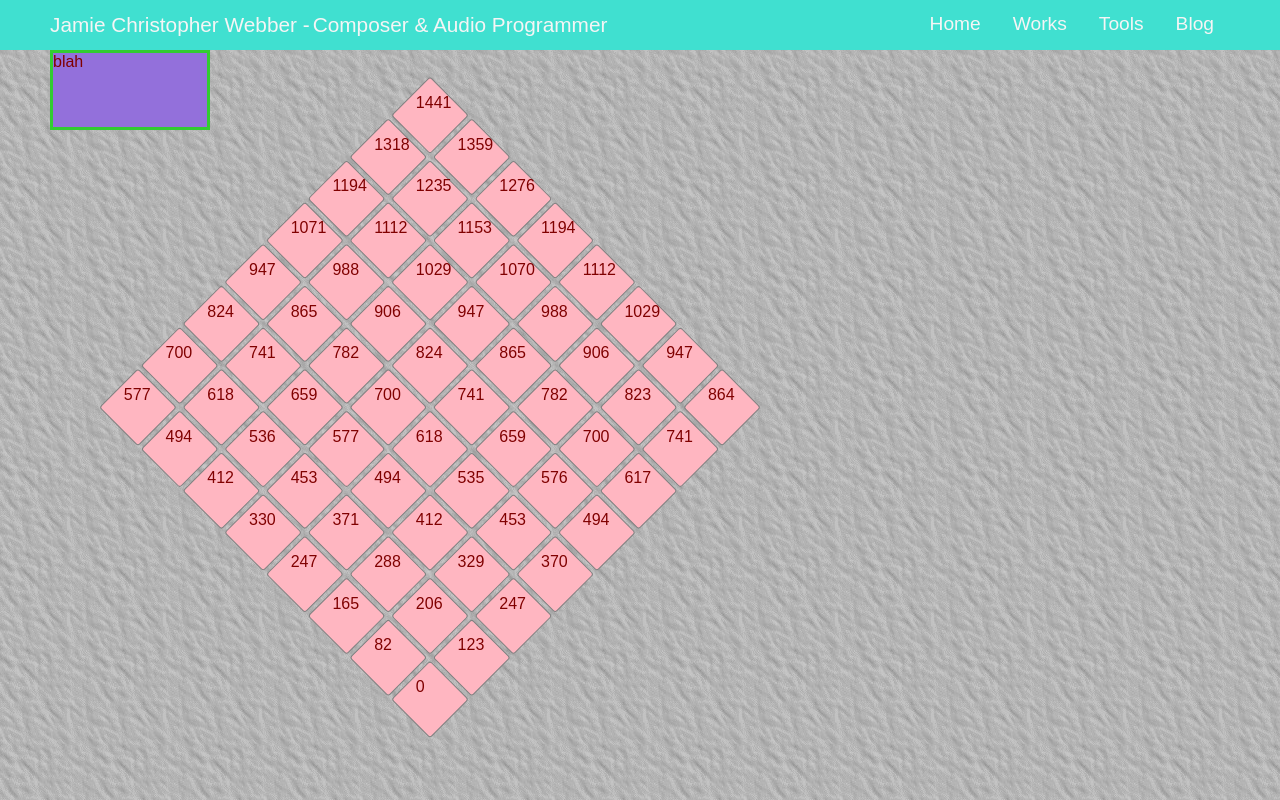
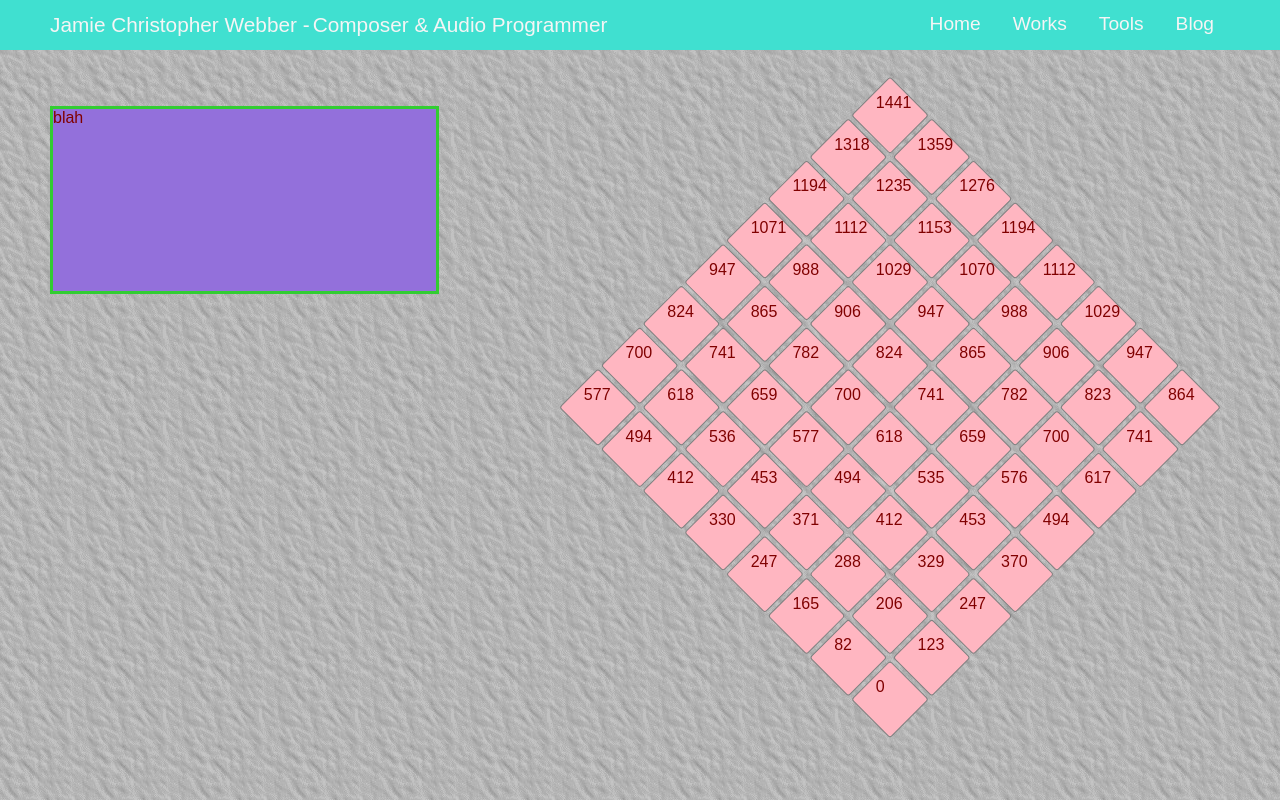
Before and after one commit to jamiecwebber/jcw-website-v2, a React (Create React App) app: page /tools/CTC in a window 1280 px wide. Built offline with nearby package versions, Linux system fonts and the light colour scheme.

Commit message:
set up resizing controller box

```diff
--- a/src/pages/Tools/CTC/CombinationToneMap.elements.js
+++ b/src/pages/Tools/CTC/CombinationToneMap.elements.js
@@ -5,6 +5,7 @@ import greybackground from '../../../images/greybackground.jpg'
 export const CTContainer = styled(Container)`
     display: flex;
     flex-direction: row;
+    justify-content: space-between;
 
     height: calc(100vh - 50px);
     width: 100vw;
@@ -20,8 +21,11 @@ export const CTContainer = styled(Container)`
 
 
 export const StyledCTControls = styled.div`
-    width: 20vh;
-    height: 10vh;
+    width: 33%;
+    height: 25%;
+    margin-top: 7vh;
+    margin-right: 3vh;
+
     border: 3px solid limegreen;
     background-color: mediumpurple;
 `
@@ -30,7 +34,7 @@ export const Label = styled.div`
     width: 90%;
     margin-top: 5px;
     display: flex;
-    justify-content: space-between;
+    justify-content: space-around;
 `
 
 export const NoteSlider = styled.input`
```
